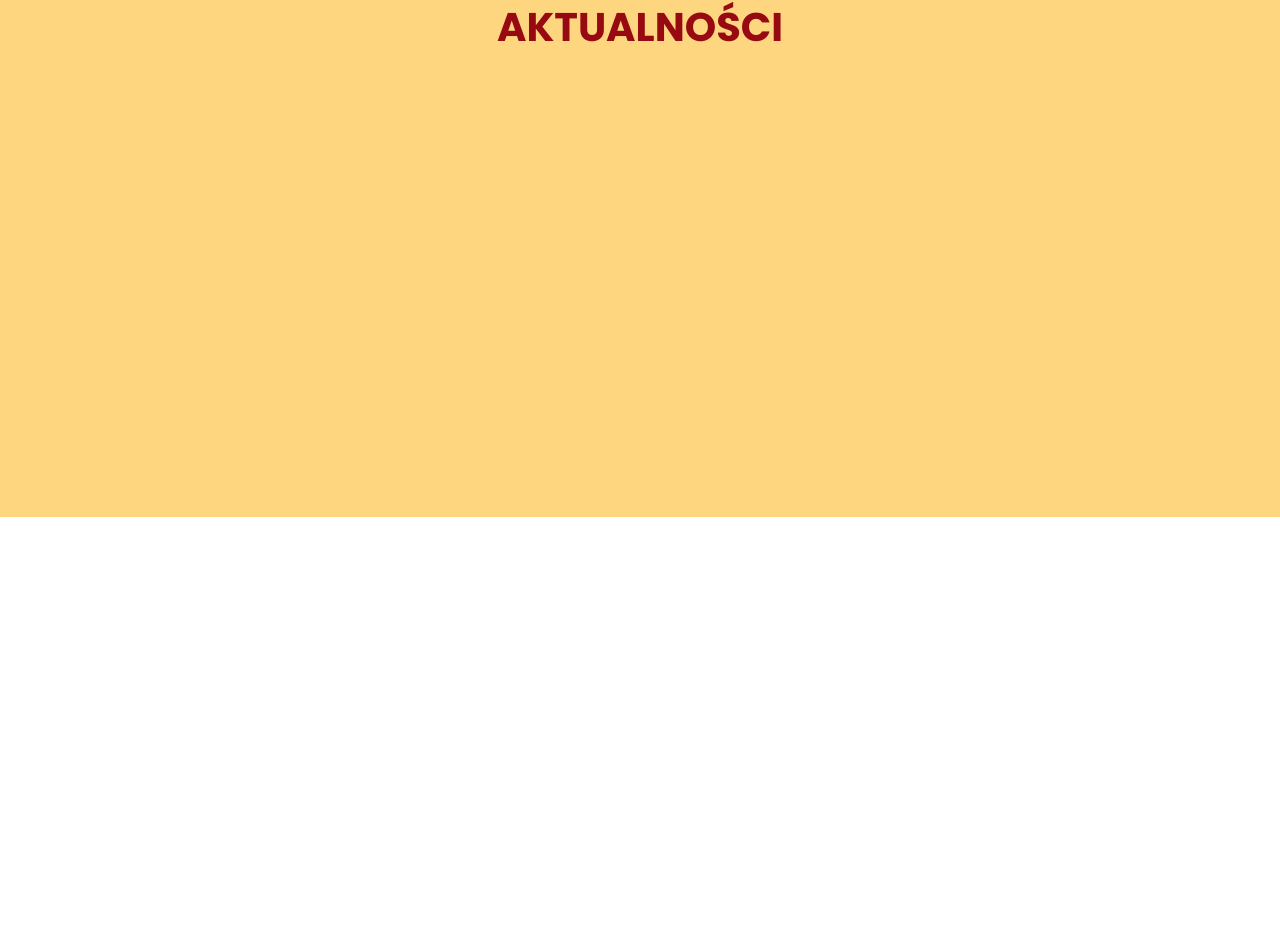
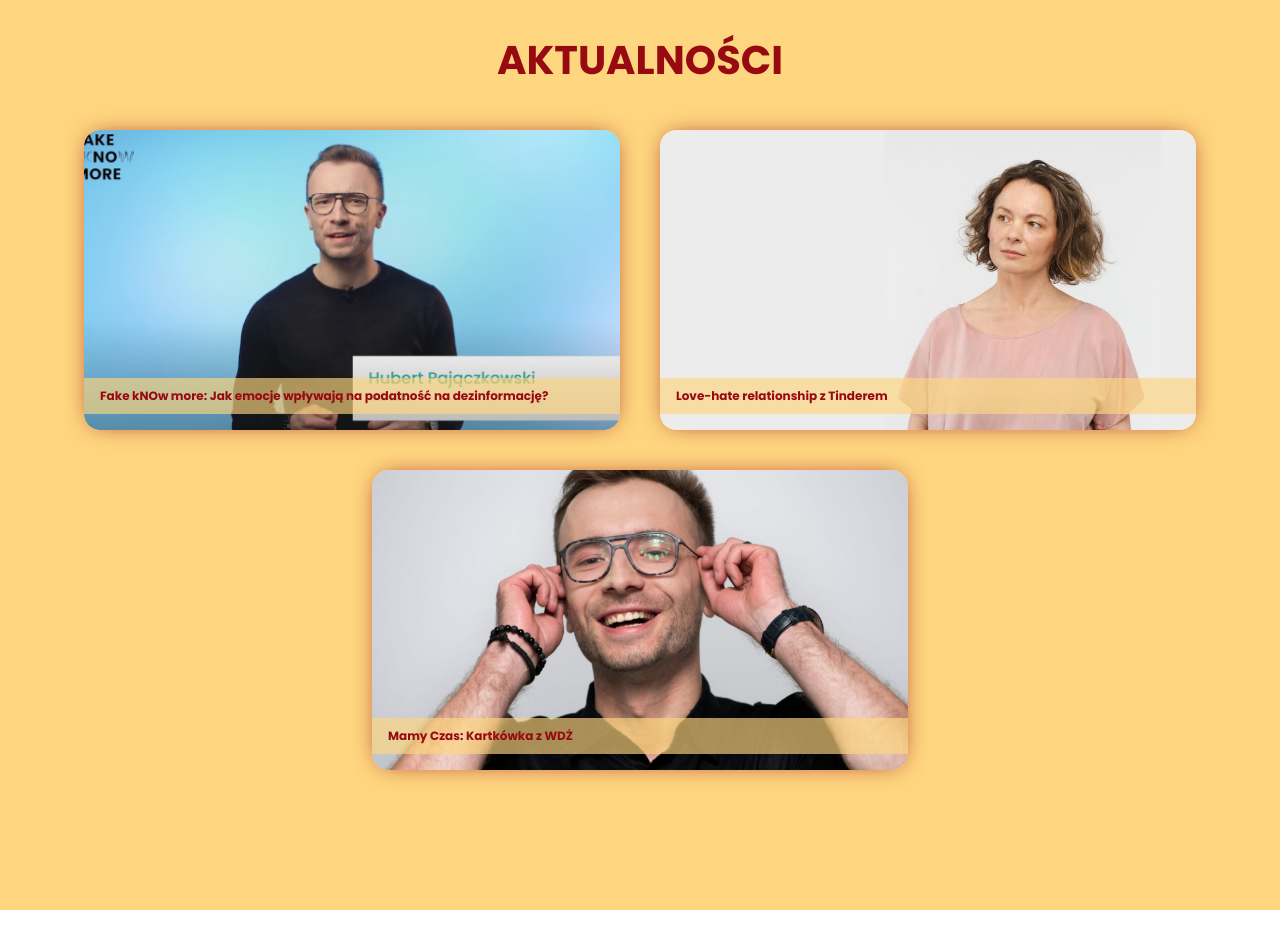
Before and after one commit to goldipl/czytamprzedseksem-website, a Next.js app: page / in a window 1280 px wide. Shown: the part 1420-2355 px from the top of the page. Before the commit the page ends 1962 px from the top, so only its background shows below. Built offline with nearby package versions, Linux system fonts and the light colour scheme.

Commit message:
add News section content & styles

```diff
--- a/src/components/sections/News.tsx
+++ b/src/components/sections/News.tsx
@@ -1,10 +1,59 @@
+import Image from "next/image";
 import React from "react";
+import Link from "next/link";
+import newsImg01 from "./../../../public/img/news/Fake-kNOw-more-wplyw-emocji-na-dezinformacje.jpg";
+import newsImg02 from "./../../../public/img/news/love-hate-relationship-z-tinderem.jpg";
+import newsImg03 from "./../../../public/img/news/Mamy-Czas-Kartkowka-z-WDZ.png";
 
 const News = () => {
   return (
     <section id="news-section" className="news-section">
       <div className="news-section-wrapper">
         <h2>Aktualności</h2>
+        <div className="news-box">
+          <div className="news-box-slot">
+            <Link href="https://www.youtube.com/watch?v=NahyRycwWE4">
+              <Image
+                src={newsImg01.src}
+                width={600}
+                height={315}
+                alt="Fake kNOw more: Jak emocje wpływają na podatność na dezinformację?"
+              />
+              <div className="news-box-slot__title">
+                <h3>
+                  Fake kNOw more: Jak emocje wpływają na podatność na
+                  dezinformację?
+                </h3>
+              </div>
+            </Link>
+          </div>
+          <div className="news-box-slot">
+            <Link href="https://magazynpismo.pl/idee/strategie-przetrwania/love-hate-relationship-z-tinderem/">
+              <Image
+                src={newsImg02.src}
+                width={600}
+                height={315}
+                alt="Love-hate relationship z Tinderem"
+              />
+              <div className="news-box-slot__title">
+                <h3>Love-hate relationship z Tinderem</h3>
+              </div>
+            </Link>
+          </div>
+          <div className="news-box-slot">
+            <Link href="https://radioram.pl/articles/view/53601/Mamy-Czas-Kartkowka-z-WDZ">
+              <Image
+                src={newsImg03.src}
+                width={600}
+                height={315}
+                alt="Mamy Czas: Kartkówka z WDŻ"
+              />
+              <div className="news-box-slot__title">
+                <h3>Mamy Czas: Kartkówka z WDŻ</h3>
+              </div>
+            </Link>
+          </div>
+        </div>
       </div>
     </section>
   );
--- a/src/sass/sections/_about_me.scss
+++ b/src/sass/sections/_about_me.scss
@@ -1,7 +1,7 @@
 .aboutme-section {
   background-color: $main-bg-color01;
-  height: 600px;
-  padding: 80px 0;
+  height: auto;
+  padding: 100px 0;
   &-wrapper {
     position: relative;
     max-width: calc(1280px - 160px);
@@ -17,13 +17,13 @@
     }
     .golden-shape01 {
       position: absolute;
-      bottom: -147px;
+      bottom: -140px;
       left: -320px;
       z-index: 0;
     }
     .golden-shape02 {
       position: absolute;
-      top: -218px;
+      top: -238px;
       right: -160px;
       z-index: 0;
       transform: rotate(-90deg);
@@ -34,6 +34,7 @@
       flex-direction: row;
       align-items: center;
       z-index: 1;
+      margin: 0 0 40px 0;
       .text-box {
         &-slot {
           p {
--- a/src/sass/sections/_news.scss
+++ b/src/sass/sections/_news.scss
@@ -1,7 +1,7 @@
 .news-section {
   background-color: $main-bg-color02;
-  height: 600px;
-  padding: 80px 0;
+  height: auto;
+  padding: 100px 0;
   &-wrapper {
     position: relative;
     max-width: calc(1280px - 160px);
@@ -15,5 +15,57 @@
       text-align: center;
       margin: 0 0 40px 0;
     }
+    .news-box {
+      display: flex;
+      flex-wrap: wrap;
+      flex-direction: row;
+      align-items: center;
+      justify-content: center;
+      gap: 40px;
+      margin: 0 0 40px 0;
+      &-slot {
+        position: relative;
+        width: calc(50% - 24px);
+        height: auto;
+        max-height: 300px;
+        overflow: hidden;
+        border-radius: 16px;
+        box-shadow: 0 0 24px -8px $border-color01;
+        transition: all 0.3s;
+        &:hover {
+          box-shadow: 0 0 24px -2px $border-color01;
+          img {
+            scale: 1.1;
+          }
+        }
+        img {
+          transition: all 0.6s;
+          border-radius: 16px;
+          object-fit: cover;
+          width: 100%;
+          height: 300px;
+        }
+        .news-box-slot__title {
+          display: inline-flex;
+          height: 36px;
+          width: 100%;
+          background-color: $main-bg-color02opacity07;
+          position: absolute;
+          bottom: 16px;
+          left: 0;
+          padding: 0 16px;
+          z-index: 1;
+          h3 {
+            font-size: 12px;
+            line-height: 36px;
+            color: $text-secondary-color01;
+            white-space: pre;
+            overflow: hidden;
+            text-overflow: ellipsis;
+            max-width: 90%;
+          }
+        }
+      }
+    }
   }
 }
```
